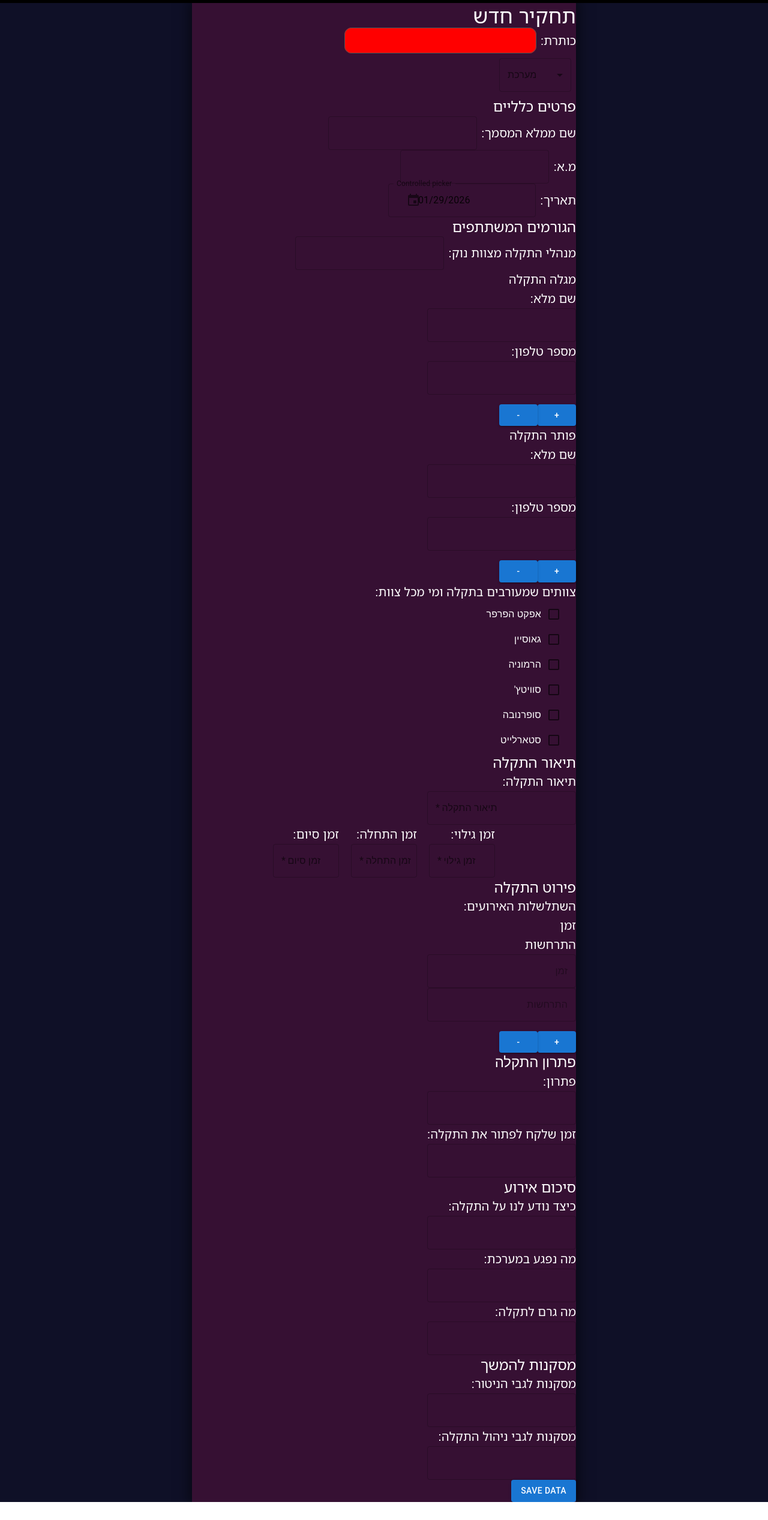
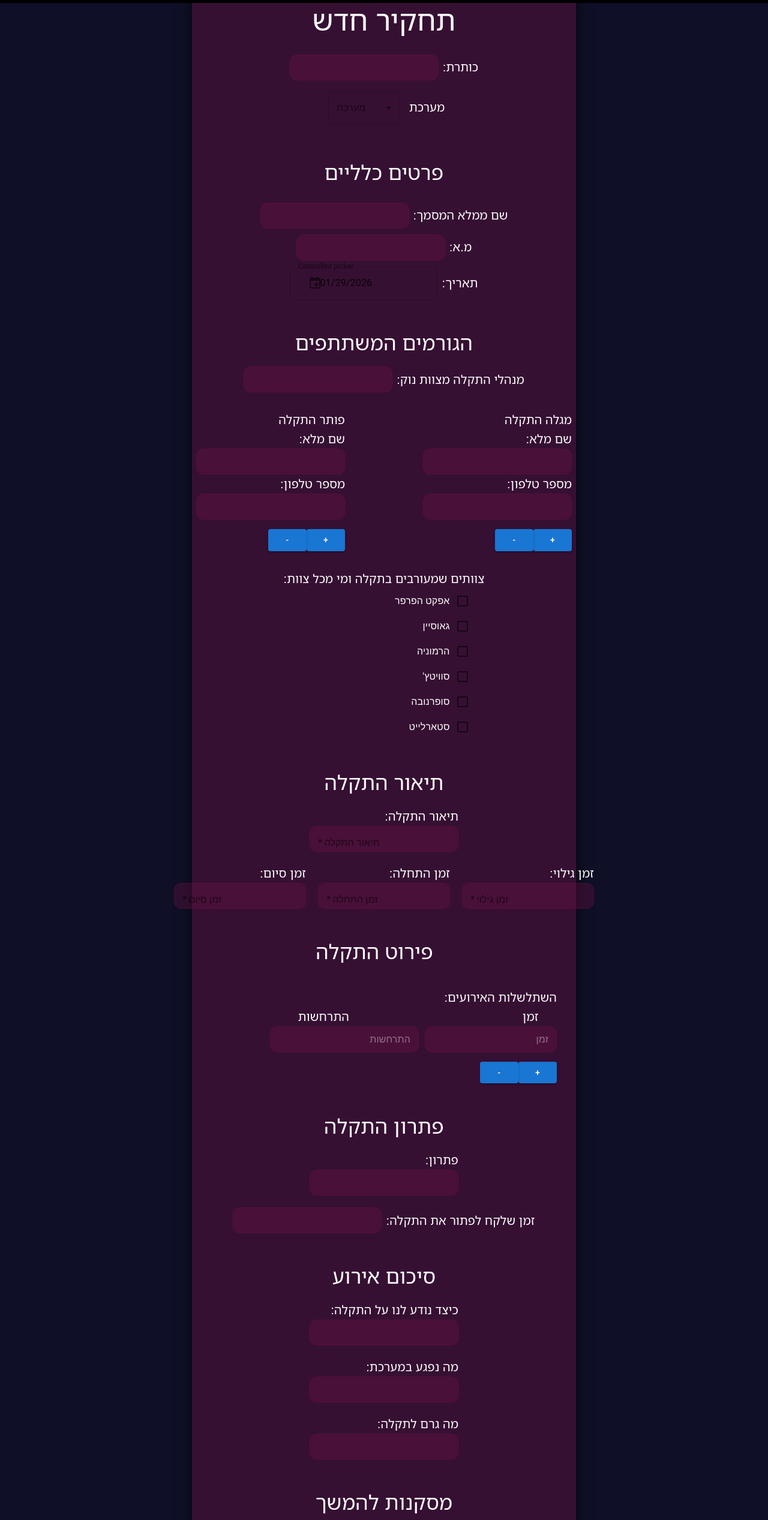
Before and after one commit to MichalLeibovich/MichalsDebProject, a React (Vite) app in the folder frontend/: page /newDebriefing in a window 1280 px wide. Shown: the part 52-2586 px from the top of the page at 60% size. Before the commit the page ends 2556 px from the top, so only its background shows below. Built offline with nearby package versions, Linux system fonts and the light colour scheme.

Commit message:
designed the new debriefing a lot

```diff
--- a/frontend/src/components/pages/new_debriefing/newDebriefing.tsx
+++ b/frontend/src/components/pages/new_debriefing/newDebriefing.tsx
@@ -56,6 +56,8 @@ const NewDebriefing: React.FC = () => {
   const [errorCause, setErrorCause] = useState("");
   const [whatWasDamagedDueError, setWhatWasDamagedDueError] = useState("");
 
+  const [status, setStatus] = useState("");
+
 
   const [message, setMessage] = useState("");
 
@@ -96,14 +98,16 @@ const NewDebriefing: React.FC = () => {
   return (
     <div className={classes.wholePageContainer}>
       <div className={classes.allPartsContainer}>
-        <Typography variant="h4" className={classes.text}>תחקיר חדש</Typography>
+        <Typography variant="h3" className={cx(classes.text, classes.titleNewDebriefing)}>תחקיר חדש</Typography>
         <form onSubmit={handleSubmit}>
+          <div className={classes.titleContainer}>
             <div className={classes.fieldsTextAndFieldInOneLineContainer}>
-            <Typography variant="h5" className={cx(classes.text, classes.fieldsText)}>כותרת:</Typography>
-            <TextField className={classes.allFields} id="title" type="text" value={title} onChange={(e) => setTitle(e.target.value)} required />
+              <Typography variant="h5" className={cx(classes.text, classes.fieldsTitle)}>כותרת:</Typography>
+              <TextField className={cx(classes.allFields, classes.titleField)} id="title" type="text" value={title} onChange={(e) => setTitle(e.target.value)} required />
             </div>
+            <div className={classes.fieldsTextAndFieldInOneLineContainer}>
+              <Typography variant="h5" className={cx(classes.text, classes.fieldsTitle)}>מערכת</Typography>
 
-          <div>
               <FormControl sx={{ m: 1, minWidth: 120 }}>
                 <InputLabel id="demo-simple-select-label">מערכת</InputLabel>
                 <Select
@@ -121,17 +125,25 @@ const NewDebriefing: React.FC = () => {
                 </Select>
               </FormControl>
             </div>
+          </div>
+
+
 
           <div>
-            <Typography variant="h5" className={classes.text}>פרטים כלליים</Typography>
+            <div className={classes.generalInfoPart}>
+
+              <Typography className={cx(classes.titleSubject, classes.text)} variant="h4">פרטים כלליים</Typography>
+
               <div className={classes.fieldsTextAndFieldInOneLineContainer}>
                 <Typography variant="h6" className={classes.text}>שם ממלא המסמך:</Typography>
-              <TextField id="documentFillerName" type="text" value={documentFillerName} onChange={(e) => setDocumentFillerName(e.target.value)} required />
+                <TextField className={cx(classes.allFields, classes.personInfoFields)} id="documentFillerName" type="text" value={documentFillerName} onChange={(e) => setDocumentFillerName(e.target.value)} required />
               </div>
+
               <div className={classes.fieldsTextAndFieldInOneLineContainer}>
                 <Typography variant="h6" className={classes.text}>מ.א:</Typography>
-              <TextField id="personalNumber" type="number" value={personalNumber} onChange={(e) => setPersonalNumber(e.target.value)} required />
+                <TextField className={cx(classes.allFields, classes.personInfoFields)} id="personalNumber" type="number" value={personalNumber} onChange={(e) => setPersonalNumber(e.target.value)} required />
               </div>
+
               <div className={classes.fieldsTextAndFieldInOneLineContainer}>
                 <Typography variant="h6" className={classes.text}>תאריך:</Typography>
                 <LocalizationProvider dateAdapter={AdapterDayjs}>
@@ -143,13 +155,18 @@ const NewDebriefing: React.FC = () => {
                 </LocalizationProvider>
               </div>
             </div>
+          </div>
+
 
           <div>
-            <Typography variant="h5" className={classes.text}>הגורמים המשתתפים</Typography>
+            <Typography variant="h4" className={cx(classes.text, classes.titleSubject)}>הגורמים המשתתפים</Typography>
+            <div className={classes.peopleInvolved}>
+
               <div className={classes.fieldsTextAndFieldInOneLineContainer}>
                 <Typography variant="h6" className={classes.text}>מנהלי התקלה מצוות נוק:</Typography>
-              <TextField id="errorDealers" type="text" value={errorDealers} onChange={(e) => setErrorDealers(e.target.value)} required />
+                <TextField className={cx(classes.allFields)} id="errorDealers" type="text" value={errorDealers} onChange={(e) => setErrorDealers(e.target.value)} required />
               </div>
+              <div className={classes.generalInfoErrorSelversAndDescoverers}>
                 <div>
                   <Typography variant="h6" className={classes.text}>מגלה התקלה</Typography>
 
@@ -157,7 +174,7 @@ const NewDebriefing: React.FC = () => {
                     <div key={person.id} style={{ marginBottom: "16px" }}>
                       <div>
                         <Typography variant="h6" className={classes.text}>שם מלא:</Typography>
-                    <TextField id="errorDealersName" type="text" value={person.name} required
+                        <TextField className={cx(classes.allFields, classes.personInfoFields)} id="errorDealersName" type="text" value={person.name} required
                           onChange={(e) =>
                             setErrorDiscoverers((prev) =>
                               prev.map((p) =>
@@ -172,7 +189,7 @@ const NewDebriefing: React.FC = () => {
 
                       <div>
                         <Typography variant="h6" className={classes.text}>מספר טלפון:</Typography>
-                    <TextField id="errorDealerPhone" type="number" value={person.phone} required
+                        <TextField className={cx(classes.allFields, classes.personInfoFields)} id="errorDealerPhone" type="number" value={person.phone} required
                           onChange={(e) =>
                             setErrorDiscoverers((prev) =>
                               prev.map((p) =>
@@ -217,7 +234,7 @@ const NewDebriefing: React.FC = () => {
                     <div key={person.id} style={{ marginBottom: "16px" }}>
                       <div>
                         <Typography variant="h6" className={classes.text}>שם מלא:</Typography>
-                    <TextField id="errorSolverName" type="text" value={person.name}
+                        <TextField className={cx(classes.allFields, classes.personInfoFields)} id="errorSolverName" type="text" value={person.name}
                           onChange={(e) =>
                             setErrorSolvers((prev) =>
                               prev.map((p) =>
@@ -233,7 +250,7 @@ const NewDebriefing: React.FC = () => {
 
                       <div>
                         <Typography variant="h6" className={classes.text}>מספר טלפון:</Typography>
-                    <TextField id="errorSolverPhone" type="number"
+                        <TextField className={cx(classes.allFields, classes.personInfoFields)} id="errorSolverPhone" type="number"
                           value={person.phone}
                           onChange={(e) =>
                             setErrorSolvers((prev) =>
@@ -248,6 +265,8 @@ const NewDebriefing: React.FC = () => {
                         />
                       </div>
                     </div>
+
+
                   ))}
 
                   <Button variant="contained"
@@ -272,6 +291,8 @@ const NewDebriefing: React.FC = () => {
                     -
                   </Button>
                 </div>
+              </div>
+
 
               <div>
                 <Typography variant="h6" className={classes.text}>צוותים שמעורבים בתקלה ומי מכל צוות:</Typography>
@@ -292,6 +313,7 @@ const NewDebriefing: React.FC = () => {
                         <div className={classes.fieldsTextAndFieldInOneLineContainer}>
                           <Typography variant="h6" className={classes.text}>שם/ות:</Typography>
                           <TextField
+                            className={cx(classes.allFields, classes.personInfoFields)}
                             id="selectedTeamsNames"
                             type="text"
                             value={selectedTeams[team]}
@@ -310,50 +332,54 @@ const NewDebriefing: React.FC = () => {
                 </div>
               </div>
             </div>
+          </div>
 
           <div>
-            <Typography variant="h5" className={classes.text}>תיאור התקלה</Typography>
+            <Typography variant="h4" className={cx(classes.text, classes.titleSubject)}>תיאור התקלה</Typography>
+            <div className={classes.errorDescribing}>
               <div>
                 <Typography variant="h6" className={classes.text}>תיאור התקלה:</Typography>
-              <TextField id="errorDescription" label="תיאור התקלה" type="text" value={errorDescription}
+                <TextField className={cx(classes.allFields, classes.errorDescriptionField)} id="errorDescription" label="תיאור התקלה" type="text" value={errorDescription}
                   onChange={(e) => setErrorDescription(e.target.value)} required />
               </div>
 
               <div className={classes.times}>
                 <div>
                   <Typography variant="h6" className={classes.text}>זמן גילוי:</Typography>
-                <TextField className={classes.timesField} id="discoveryTime" label="זמן גילוי" value={discoveryTime} onChange={(e) => setDiscoveryTime(e.target.value)} required />
+                  <TextField className={cx(classes.allFields, classes.timesField)} id="discoveryTime" label="זמן גילוי" value={discoveryTime} onChange={(e) => setDiscoveryTime(e.target.value)} required />
                 </div>
                 <div>
                   <Typography variant="h6" className={classes.text}>זמן התחלה:</Typography>
-                <TextField className={classes.timesField} id="startTime" label="זמן התחלה" value={startTime} onChange={(e) => setStartTime(e.target.value)} required />
+                  <TextField className={cx(classes.allFields, classes.timesField)} id="startTime" label="זמן התחלה" value={startTime} onChange={(e) => setStartTime(e.target.value)} required />
                 </div>
                 <div>
                   <Typography variant="h6" className={classes.text}>זמן סיום:</Typography>
-                <TextField className={classes.timesField} id="endTime" label="זמן סיום" value={endTime} onChange={(e) => setEndTime(e.target.value)} required
+                  <TextField className={cx(classes.allFields, classes.timesField)} id="endTime" label="זמן סיום" value={endTime} onChange={(e) => setEndTime(e.target.value)} required
                   />
+                </div>
               </div>
             </div>
           </div>
 
 
 
-          <div>
-            <Typography variant="h5" className={classes.text}>פירוט התקלה</Typography>
+          <div className={classes.errorElaboration}>
+            <Typography className={cx(classes.text, classes.titleSubject)} variant="h4">פירוט התקלה</Typography>
 
             <div>
               <Typography variant="h6" className={classes.text}>השתלשלות האירועים:</Typography>
 
-              <div>
+              <div className={classes.eventsTableHeader}>
                 <Typography variant="h6" className={classes.text}>זמן</Typography>
                 <Typography variant="h6" className={classes.text}>התרחשות</Typography>
               </div>
 
               <div>
                 {chainOfEvents.map((event) => (
-                  <div key={event.id} style={{ marginBottom: "16px" }}>
+                  <div className={classes.eventsTable} key={event.id}>
                     <div>
                       <TextField
+                        className={cx(classes.allFields, classes.timesField)}
                         id="eventTime"
                         type="text"
                         placeholder="זמן"
@@ -373,6 +399,7 @@ const NewDebriefing: React.FC = () => {
 
                     <div>
                       <TextField
+                        className={cx(classes.allFields)}
                         id="eventOccurrence"
                         type="string"
                         placeholder="התרחשות"
@@ -421,50 +448,74 @@ const NewDebriefing: React.FC = () => {
 
 
           <div>
-            <Typography variant="h5">פתרון התקלה</Typography>
+            <Typography variant="h4" className={cx(classes.text, classes.titleSubject)}>פתרון התקלה</Typography>
+            <div className={classes.errorSolutionPart}>
               <div>
                 <Typography variant="h6" className={classes.text}>פתרון:</Typography>
-              <TextField id="errorSolution" type="text" value={errorSolution} onChange={(e) => setErrorSolution(e.target.value)} required />
+                <TextField className={cx(classes.allFields)} id="errorSolution" type="text" value={errorSolution} onChange={(e) => setErrorSolution(e.target.value)} required />
               </div>
-            <div>
+              <div className={classes.fieldsTextAndFieldInOneLineContainer}>
                 <Typography variant="h6" className={classes.text}>זמן שלקח לפתור את התקלה:</Typography>
-              <TextField id="totalTime" type="text" value={totalTime} onChange={(e) => setTotalTime(e.target.value)} required />
-            </div>
-          </div>
-
-          <div>
-            <Typography variant="h5" className={classes.text}>סיכום אירוע</Typography>
-            <div>
-              <div>
-                <Typography variant="h6" className={classes.text}>כיצד נודע לנו על התקלה:</Typography>
-                <TextField id="howErrorWasFound" type="text" value={howErrorWasFound} onChange={(e) => setHowErrorWasFound(e.target.value)} required />
-              </div>
-              <div>
-                <Typography variant="h6" className={classes.text}>מה נפגע במערכת:</Typography>
-                <TextField id="whatWasDamagedDueError" type="text" value={whatWasDamagedDueError} onChange={(e) => setWhatWasDamagedDueError(e.target.value)} required />
-              </div>
-              <div>
-                <Typography variant="h6" className={classes.text}>מה גרם לתקלה:</Typography>
-                <TextField id="errorCause" type="text" value={errorCause} onChange={(e) => setErrorCause(e.target.value)} required />
+                <TextField className={cx(classes.allFields)} id="totalTime" type="text" value={totalTime} onChange={(e) => setTotalTime(e.target.value)} required />
               </div>
             </div>
           </div>
 
           <div>
-            <Typography variant="h5" className={classes.text}>מסקנות להמשך</Typography>
+            <Typography variant="h4" className={cx(classes.text, classes.titleSubject)}>סיכום אירוע</Typography>
+            <div className={classes.sumerizingPart}>
               <div>
-              <div>
-                <Typography variant="h6" className={classes.text}>מסקנות לגבי הניטור:</Typography>
-                <TextField id="monitoringConclusion" type="text" value={monitoringConclusion} onChange={(e) => setMonitoringConclusion(e.target.value)} required />
+                <Typography variant="h6" className={classes.text}>כיצד נודע לנו על התקלה:</Typography>
+                <TextField className={cx(classes.allFields)} id="howErrorWasFound" type="text" value={howErrorWasFound} onChange={(e) => setHowErrorWasFound(e.target.value)} required />
               </div>
               <div>
-                <Typography variant="h6" className={classes.text}>מסקנות לגבי ניהול התקלה:</Typography>
-                <TextField id="errorManagingConclusion" type="text" value={errorManagingConclusion} onChange={(e) => setErrorManagingConclusion(e.target.value)} required />
+                <Typography variant="h6" className={classes.text}>מה נפגע במערכת:</Typography>
+                <TextField className={cx(classes.allFields)} id="whatWasDamagedDueError" type="text" value={whatWasDamagedDueError} onChange={(e) => setWhatWasDamagedDueError(e.target.value)} required />
+              </div>
+              <div>
+                <Typography variant="h6" className={classes.text}>מה גרם לתקלה:</Typography>
+                <TextField className={cx(classes.allFields)} id="errorCause" type="text" value={errorCause} onChange={(e) => setErrorCause(e.target.value)} required />
               </div>
             </div>
           </div>
 
-          <Button type="submit" variant="contained">Save Data</Button>
+          <div>
+            <Typography variant="h4" className={cx(classes.text, classes.titleSubject)}>מסקנות להמשך</Typography>
+            <div className={classes.conclusionPart}>
+              <div>
+                <Typography variant="h6" className={classes.text}>מסקנות לגבי הניטור:</Typography>
+                <TextField className={cx(classes.allFields)} id="monitoringConclusion" type="text" value={monitoringConclusion} onChange={(e) => setMonitoringConclusion(e.target.value)} required />
+              </div>
+              <div>
+                <Typography variant="h6" className={classes.text}>מסקנות לגבי ניהול התקלה:</Typography>
+                <TextField className={cx(classes.allFields)} id="errorManagingConclusion" type="text" value={errorManagingConclusion} onChange={(e) => setErrorManagingConclusion(e.target.value)} required />
+              </div>
+            </div>
+          </div>
+
+
+          <div className={classes.debriefingStatusPart}>
+            <div className={classes.fieldsTextAndFieldInOneLineContainer}>
+              <Typography variant="h5" className={cx(classes.text, classes.fieldsTitle)}>סטטוס</Typography>
+
+              <FormControl sx={{ m: 1, minWidth: 120 }}>
+                <InputLabel id="demo-simple-select-label">סטטוס</InputLabel>
+                <Select
+                  labelId="demo-simple-select-label"
+                  id="demo-simple-select"
+                  value={status}
+                  label="סטטוס התחקיר"
+                  onChange={(e) => setStatus(e.target.value)}>
+                  <MenuItem value="בתהליך">בתהליך</MenuItem>
+                  <MenuItem value="מוכן">מוכן</MenuItem>
+                </Select>
+              </FormControl>
+            </div>
+          </div>
+
+          <div className={classes.submitButtonContainer}>
+            <Button className={cx(classes.submitButton, classes.text)} type="submit" variant="contained">שמירת תחקיר</Button>
+          </div>
         </form>
         {message && <p>{message}</p>}
       </div >
--- a/frontend/src/components/pages/new_debriefing/newDebriefingStyles.ts
+++ b/frontend/src/components/pages/new_debriefing/newDebriefingStyles.ts
@@ -27,32 +27,36 @@ const useStyles = makeStyles()(() => ({
     text: {
         fontFamily: '"Noto Sans Hebrew", sans-serif',
     },
-    fieldsText: {
-        fontSize: "20px"
+    fieldsTitle: {
+        fontSize: "20px",
+        // color: "yellow"
     },
-    regularSizedFields: {
-        minWidth: "30%",
-        maxWidth: "60%",
-    },
+    // regularSizedFields: {
+    //     minWidth: "30%",
+    //     maxWidth: "60%",
+    // },
+
     allFields: {
+        maxWidth: "320px",
+        minWidth: "220px",
 
         "& .MuiOutlinedInput-root": {
-            backgroundColor: "red",
+            backgroundColor: "#6f0f4556",
             borderRadius: "12px",
 
             // default border
             "& fieldset": {
-                borderColor: "#555", // dark grey
+                borderColor: "#6f0f4556", // dark grey
             },
 
             // hover border
             "&:hover fieldset": {
-                borderColor: "#333",
+                borderColor: "#6f0f4556",
             },
 
             // focused border
             "&.Mui-focused fieldset": {
-                borderColor: "#000",
+                borderColor: "#6f0f45ab",
                 borderWidth: "2px",
             },
 
@@ -60,14 +64,9 @@ const useStyles = makeStyles()(() => ({
             "& input": {
                 color: "white",
                 padding: "10px 14px", // adjust top/bottom padding
-                textAlign: "center",  // horizontal center
             },
         },
-        width: "100%",
-        maxWidth: "320px",
-        minWidth: "220px",
     },
-
 
     fieldsTextAndFieldInOneLineContainer: {
         display: "flex",
@@ -75,8 +74,77 @@ const useStyles = makeStyles()(() => ({
         gap: "7px"
     },
 
+    titleSubject: {
+        marginTop: "50px",
+        marginBottom: "20px",
+        textAlign: "center"
+    },
 
 
+
+    personInfoFields: {
+    },
+
+
+
+
+    titleNewDebriefing: {
+        textAlign: "center",
+        marginBottom: "30px"
+    },
+
+    // החלק של הכותרת
+    titleField: {
+        // width: "100%",
+        fontSize: "25px",
+        "& .MuiOutlinedInput-root": {
+            "& input": {
+                textAlign: "center",  // horizontal center
+            },
+        }
+    },
+    titleContainer: {
+        display: "flex",
+        flexDirection: "column",
+        alignItems: "center",
+        gap: "10px"
+    },
+
+    // החלק של הפרטים הכלליים
+    generalInfoPart: {
+        display: "flex",
+        flexDirection: "column",
+        alignItems: "center",
+        gap: "10px"
+    },
+
+
+    // החלק של הגורמים המשתתפים
+    peopleInvolved: {
+        display: "flex",
+        flexDirection: "column",
+        alignItems: "center",
+        gap: "30px"
+    },
+    generalInfoErrorSelversAndDescoverers: {
+        display: "flex",
+        gap: "130px"
+    },
+
+
+
+    // החלק של תיאור התקלה
+    errorDescribing: {
+        display: "flex",
+        flexDirection: "column",
+        alignItems: "center",
+        gap: "20px"
+    },
+    errorDescriptionField: {
+        width: "100%",
+        height: "20%"
+    },
+    // החלק של הזמנים
     times: {
         display: "flex",
         alignItems: "center",
@@ -85,10 +153,89 @@ const useStyles = makeStyles()(() => ({
     },
     timesField: {
         width: "110px",
-        "&.MuiInputBase-input": {
-            textAlign: "center"
-        }
+    },
+
+
+    // החלק של פירוט התקלה
+    errorElaboration: {
+        display: "flex",
+        flexDirection: "column",
+        marginRight: "5%",
+        gap: "20px"
+
+    },
+    eventsTableHeader: {
+        display: "flex",
+        marginRight: "5%",
+        gap: "50%"
+    },
+    eventsTable: {
+        display: "flex",
+        flexDirection: "row",
+        gap: "10px",
+        marginBottom: "16px"
+    },
+
+
+
+    // החלק של פתרון התקלה
+    errorSolutionPart: {
+        display: "flex",
+        flexDirection: "column",
+        alignItems: "center",
+        gap: "20px"
+    },
+
+
+    // החלק של סיכום האירוע
+    sumerizingPart: {
+        display: "flex",
+        flexDirection: "column",
+        alignItems: "center",
+        gap: "20px"
+    },
+
+
+    // החלק של מסקנות התקלה
+    conclusionPart: {
+        display: "flex",
+        flexDirection: "column",
+        alignItems: "center",
+        gap: "20px"
+    },
+
+
+    // החלק של הסטטוס
+    debriefingStatusPart: {
+        marginTop: "50px",
+        display: "flex",
+        justifyContent: "center",
+        marginBottom: "50px"
+    },
+
+
+
+    // כפתור ההגשה
+    submitButtonContainer: {
+        display: "flex",
+        justifyContent: "center",
+        marginBottom: "30px",
+
+    },
+    submitButton: {
+        backgroundColor: "#6f0f45",
+        fontSize: "20px",
+        borderRadius: "7px",
+        width: "200px",
+        height: "50px"
     }
+
+
+
+
+
+
+
 
 
 }));
```
Lines whose indentation alone changed are shown as unchanged.
